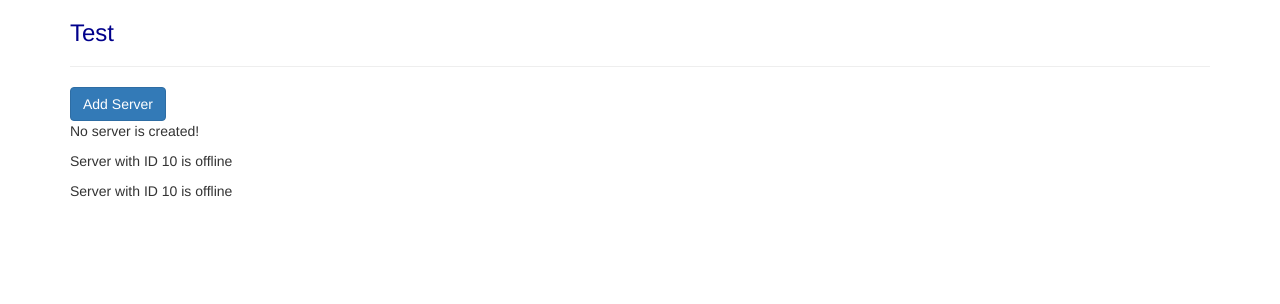
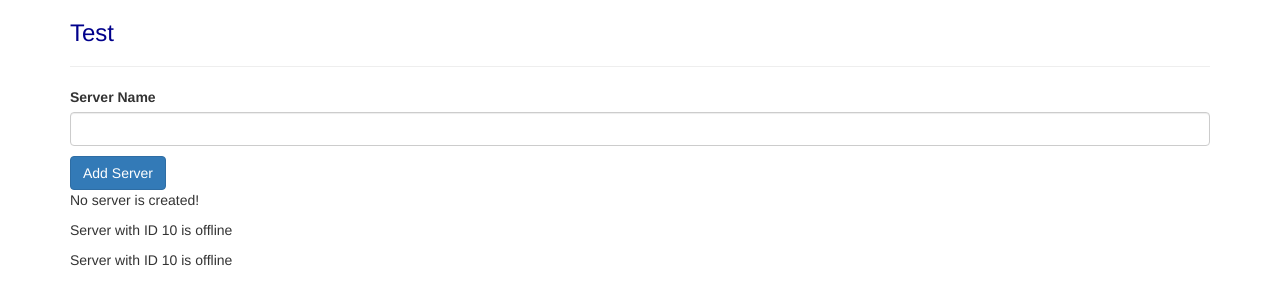
Before and after one commit to NabidAlam/angular-six-project, an Angular app: page / in a window 1280 px wide. Shown: the top 304 px of the page. Built offline with nearby package versions, Linux system fonts and the light colour scheme.

Commit message:
2 way data binding

```diff
--- a/src/app/servers/servers.component.html
+++ b/src/app/servers/servers.component.html
@@ -1,3 +1,10 @@
+
+<label>Server Name</label>
+<input type="text" class="form-control" (input)="onUpdateServerName($event)">
+
+
+<p>{{ serverName }}</p>
+
 <button class="btn btn-primary"
 [disabled]="!allowNewServer"
 (click)="onCreateServer()">Add Server</button>
--- a/src/app/servers/servers.component.ts
+++ b/src/app/servers/servers.component.ts
@@ -10,6 +10,7 @@
 
   allowNewServer = false;
   serverCreationStatus = 'No server is created!';
+  serverName = '';
   constructor() {
     setTimeout(() => {
       this.allowNewServer = true;
@@ -23,4 +24,10 @@
   onCreateServer() {
     this.serverCreationStatus = 'Server was created!';
   }
+
+  onUpdateServerName(event: any) {
+    this.serverName = (<HTMLInputElement>event.target).value;
+    console.log(event);
+
+  }
 }
```
